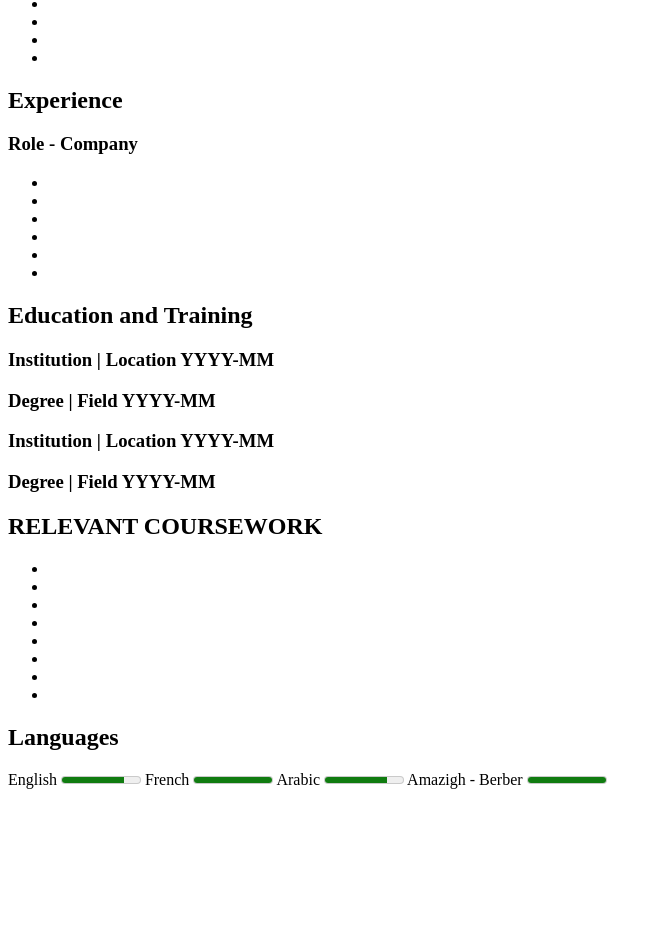
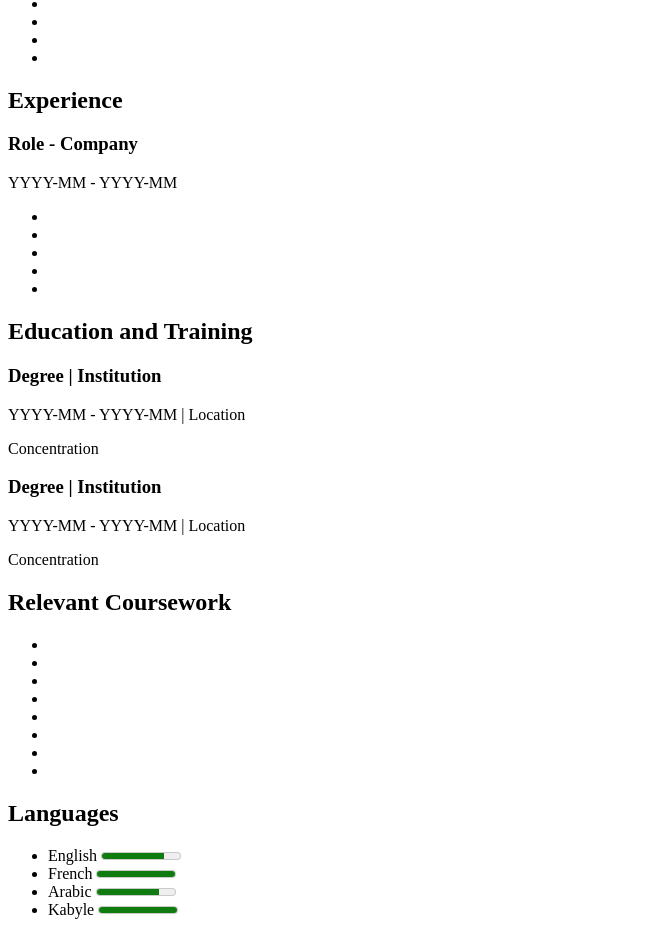
Before and after one commit to DTX808/Resume, a website: page index.html in a window 1280 px wide. Shown: the part 517-1452 px from the top of the page, without its empty margins (0-662 px from the left). Before the commit the page ends 1314 px from the top, so only its background shows below. Drawn offline with Linux system fonts and the light colour scheme.

Commit message:
ARIA, comments , Structure update

```diff
--- a/index.html
+++ b/index.html
@@ -3,23 +3,39 @@
 <head>
     <meta charset="UTF-8">
     <meta name="viewport" content="width=device-width, initial-scale=1.0">
-    <title>Resume Template</title>
+    <title>FirstName LastName - Resume </title>
     <link rel="stylesheet" href="style.css">
 </head>
 <body>
+    <!-- Contact Information-->
     <header>
-        <h1> FirstName LastName </h1>
-        <address> email@email.com |  XXX XXX XXXX | Street X, Ontario</address>
+        <h1>FirstName LastName</h1>
+        <address>
+             <a href="mailto:email@email.com"> email@email.com</a>
+             <a href="tel:XXXXXXXXXX"> 438 XXX XXXX</a>
+             Street X
+             <a href="https://github.com/DTX808/"> Github </a>
+        </address>
     </header>
     <main>
-        <section class="summary-container">
-            <h1 class="title"> Summary</h1>
-            <p class="summary-paragraph"> Lorem ipsum dolor sit amet consectetur adipisicing elit. Beatae, iure, quas ea hic nostrum, doloribus voluptatem aspernatur natus quia fuga quibusdam voluptate voluptatum recusandae harum. Officiis sunt quisquam dolores mollitia.</p>
+
+        <!-- Summary-->
+        <section class="summary-container" aria-labelledby="summary-title">
+            <h2 class="title"> Summary</h2>
+            <p class="summary-paragraph">
+                Lorem ipsum dolor sit amet consectetur adipisicing elit. Beatae, iure, quas ea hic nostrum,
+                doloribus voluptatem aspernatur natus quia fuga quibusdam voluptate voluptatum recusandae harum.
+                Officiis sunt quisquam dolores mollitia.
+            </p>
         </section>
-        <section skills-container>
+
+        <!-- Skills -->
+        <section class="skills-container" aria-labelledby="skills-title">
             <h2 class="title"> Skills</h2>
-            <section class="skills core">
-                <h3 class="skill skill-category">Core Skills</h3>
+
+            <!-- Core skills-->
+            <section class="skills core" aria-labelledby="core-skills">
+                <h3 id="core-title">Core Skills</h3>
                 <ul>
                     <li></li>
                     <li></li>
@@ -29,8 +45,10 @@
                     <li></li>
                 </ul>
             </section>
-            <section class="skills tech">
-                <h3 class="skill-category">Tech Skills</h3>
+
+            <!-- Tech skills -->
+            <section class="skills tech" aria-labelledby="tech-skills">
+                <h3 id="tech-title">Tech Skills</h3>
                 <ul>
                     <li></li>
                     <li></li>
@@ -41,31 +59,56 @@
                 </ul>
             </section>
         </section>
-        <section class="experience-container">
-            <h2 class="title"> Experience </h2>
-            <h3 class="role" id="roel"> <time datetime="YYYY-MM">Role - Company</time>  </h3>
-            <ul class="experience">
-                    <li></li>
+
+        <!-- Experiences-->
+        <section class="experience-container" aria-labelledby="experience-title">
+            <h2 class="title">Experience</h2>
+
+            <article aria-labelledby="exp-1-title">
+                <h3 id="exp-1-title">Role - Company</h3>
+                <p class="meta">
+                    <time datetime="YYYY-MM">YYYY-MM</time> -
+                    <time datetime="YYYY-MM">YYYY-MM</time>
+                </p>
+                <ul class="experience">
                     <li></li>
                     <li></li>
                     <li></li>
                     <li></li>
                     <li></li>
             </ul>
-        </section>
-        <section class="education-container">
-            <h2> Education and Training </h2>
-            <article class="Education">
-                <h3> Institution | Location <time datetime="YYYY-MM"> YYYY-MM</time></h3>
-                <h3> Degree | Field <time datetime="YYYY-MM"> YYYY-MM</time></h3>
-            </article>
-            <article class="Education">
-                <h3> Institution | Location <time datetime="YYYY-MM"> YYYY-MM</time></h3>
-                <h3> Degree | Field <time datetime="YYYY-MM"> YYYY-MM</time></h3>
+
             </article>
         </section>
-        <section class="coursework-container">
-            <h2 class="title"> RELEVANT COURSEWORK </h2>
+
+        <!-- Education -->
+        <section class="education-container" aria-labelledby="education-title">
+            <h2 class="title"> Education and Training </h2>
+
+            <article class="education" aria-labelledby="edu-1-title">
+                <h3>Degree | Institution</h3>
+                <p class="meta">
+                <time datetime="YYYY-MM"> YYYY-MM</time> -
+                <time datetime="YYYY-MM"> YYYY-MM</time>
+                | Location
+                </p>
+                <p>Concentration</p>
+            </article>
+            <article class="education" aria-labelledby="edu-1-title">
+                <h3>Degree | Institution</h3>
+                <p class="meta">
+                <time datetime="YYYY-MM"> YYYY-MM</time> -
+                <time datetime="YYYY-MM"> YYYY-MM</time>
+                | Location
+                </p>
+                <p>Concentration</p>
+            </article>
+
+        </section>
+
+        <!-- Coursework -->
+        <section class="coursework-container" aria-labelledby="coursework-title">
+            <h2 class="title"> Relevant Coursework </h2>
             <article>
                 <ul>
                     <li></li>
@@ -79,16 +122,28 @@
                 </ul>
             </article>
         </section>
-        <section class="lang-container">
+
+        <!-- Languages-->
+        <section class="lang-container" aria-labelledby="language-title">
             <h2 class="title"> Languages </h2>
-            <label for="English"> English</label>
-            <meter id="English" min="0" max="5" value="4"> Fluent</meter>
-            <label for="French"> French</label>
-            <meter id="French" class="good" min="0" max="5" value="5"> Native</meter>
-            <label for="Arabic"> Arabic</label>
-            <meter id="Arabic" class="good" min="0" max="5" value="4"> Very good</meter>
-            <label for="berber"> Amazigh - Berber</label>
-            <meter id="berber" class="native" min="0" max="5" value="5"> Native </meter>
+            <ul>
+                <li>
+                    <label for="english"> English</label>
+                    <meter id="english" min="0" max="5" value="4"> Fluent</meter>
+                </li>
+                <li>
+                    <label for="french"> French</label>
+                    <meter id="french" class="good" min="0" max="5" value="5"> Native</meter>
+                </li>
+                <li>
+                    <label for="arabic"> Arabic</label>
+                    <meter id="arabic" class="good" min="0" max="5" value="4"> Very good</meter>
+                </li>
+                <li>
+                    <label for="berber"> Kabyle </label>
+                    <meter id="berber" class="native" min="0" max="5" value="5"> Native </meter>
+                </li>
+                </ul>
         </section>
     </main>
 </body>
```
